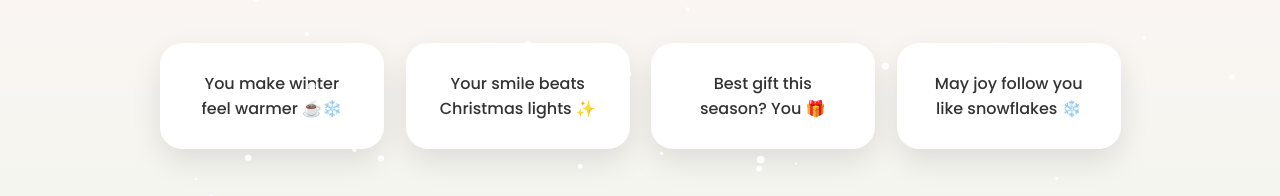
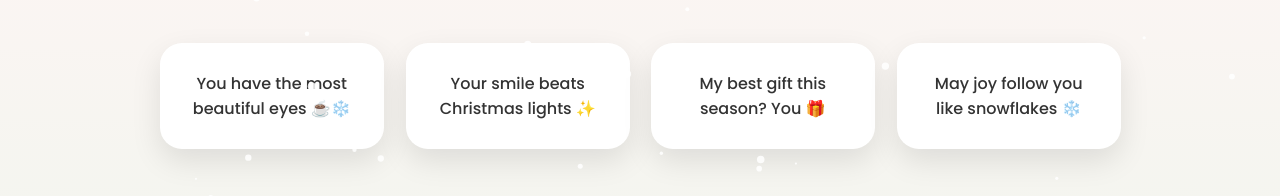
Before and after one commit to foursidegamers04-dev/christmas-free-main, a plain HTML site: page notes.html in a window 1280 px wide. Shown: the part 162-358 px from the top of the page. Drawn offline with Linux system fonts and the light colour scheme.

Commit message:
Update notes.html

```diff
--- a/notes.html
+++ b/notes.html
@@ -11,9 +11,9 @@
     <h1>Little Christmas Notes 💖</h1>
 
     <div class="notes">
-      <div class="note">You make winter feel warmer ☕❄️</div>
+      <div class="note">You have the most beautiful eyes ☕❄️</div>
       <div class="note">Your smile beats Christmas lights ✨</div>
-      <div class="note">Best gift this season? You 🎁</div>
+      <div class="note">My best gift this season? You 🎁</div>
       <div class="note">May joy follow you like snowflakes ❄️</div>
     </div>
 
```
